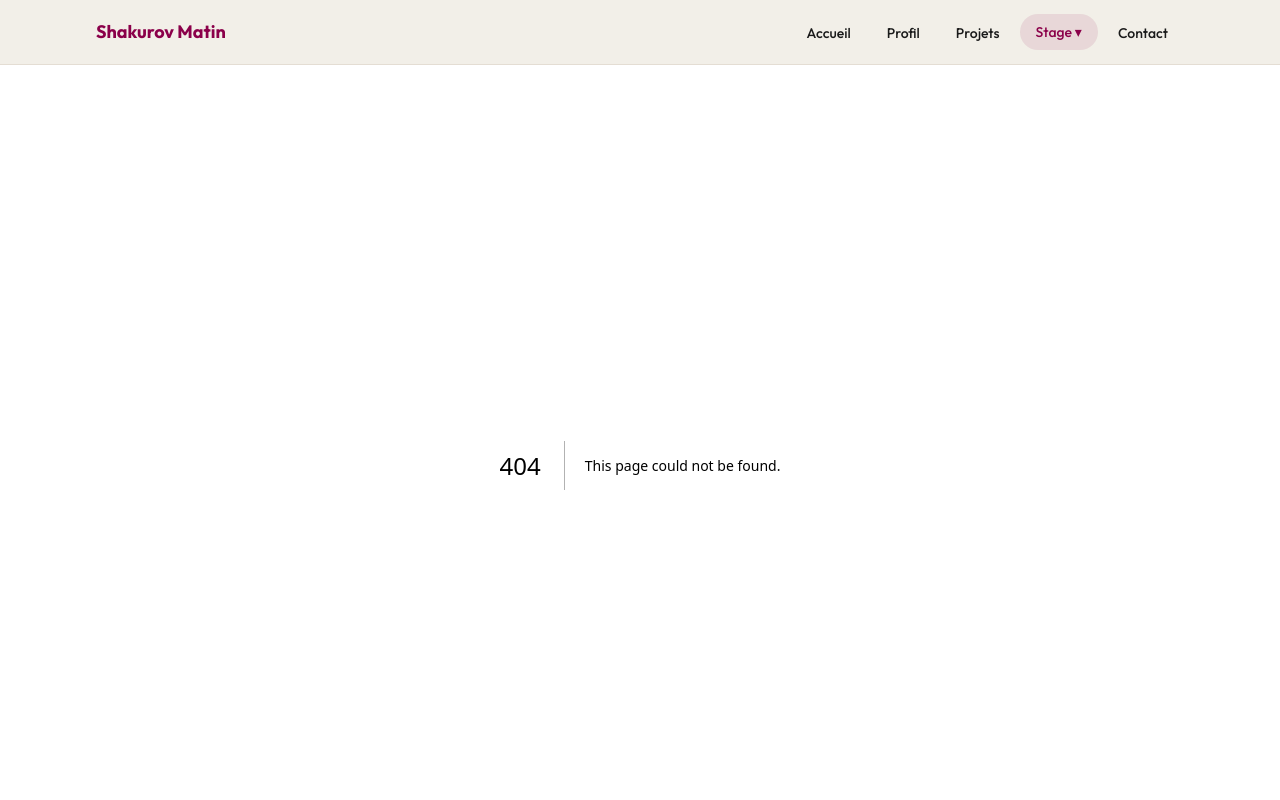
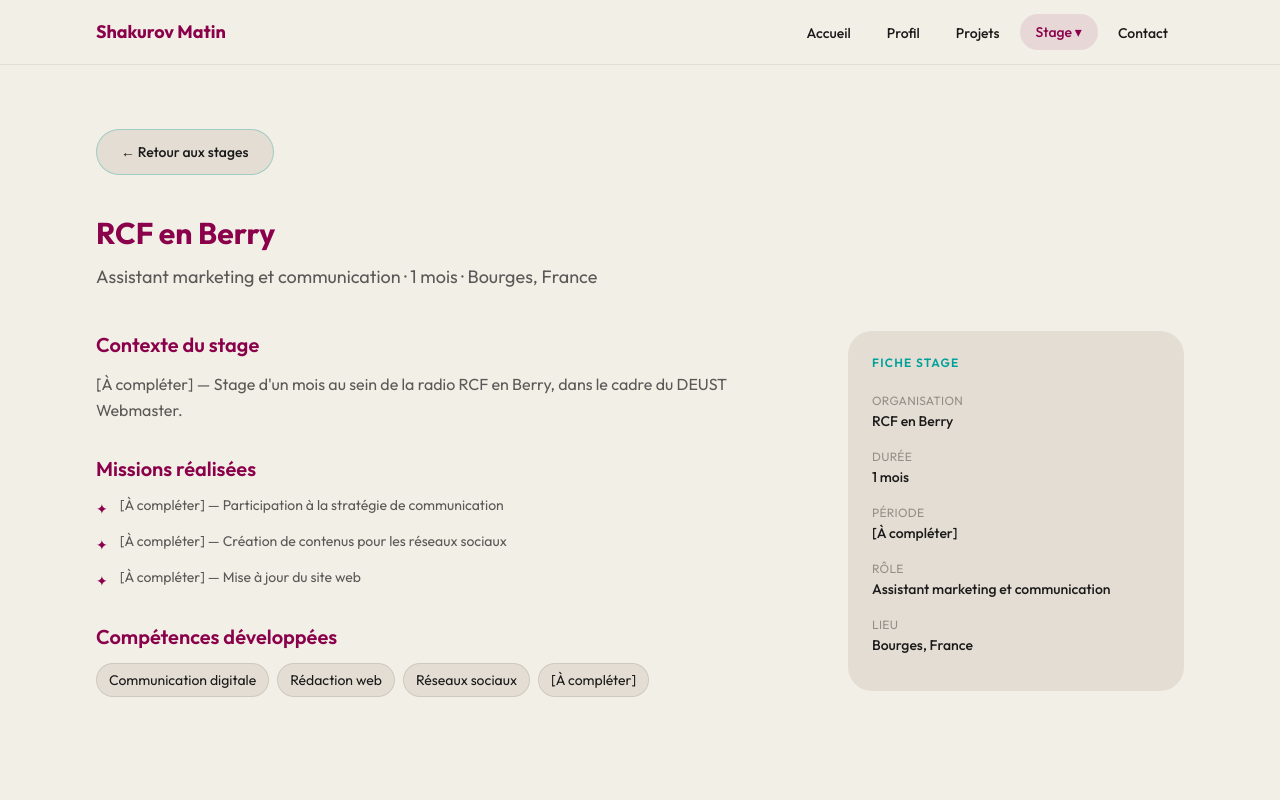
Before and after one commit to BlackOurs18/site_chef_doeuvre, a Next.js app: page /stage/rcf-en-berry in a window 1280 px wide. Before the commit this address had no page. Shown: the top 800 px of the page. Built offline with nearby package versions, Linux system fonts and the light colour scheme.

Commit message:
feat: add RCF en Berry internship page

```diff
--- /dev/null
+++ b/app/stage/rcf-en-berry/page.tsx
@@ -0,0 +1,79 @@
+import type { Metadata } from 'next'
+import Container from '@/components/Container'
+import SectionTitle from '@/components/SectionTitle'
+import MotionSection from '@/components/MotionSection'
+import Button from '@/components/Button'
+import { stages } from '@/data/stages'
+
+export const metadata: Metadata = {
+  title: 'Stage RCF en Berry',
+  description: 'Stage d\'assistant marketing et communication chez RCF en Berry',
+}
+
+export default function RCFPage() {
+  const stage = stages.find((s) => s.id === 'rcf-en-berry')!
+
+  return (
+    <Container className="py-16">
+      <MotionSection>
+        <div className="mb-4">
+          <Button href="/stage" variant="secondary" className="text-sm mb-6">← Retour aux stages</Button>
+        </div>
+        <SectionTitle
+          title={stage.organization}
+          subtitle={`${stage.role} · ${stage.duration} · ${stage.location}`}
+        />
+
+        <div className="grid grid-cols-1 lg:grid-cols-3 gap-10">
+          <div className="lg:col-span-2 space-y-8">
+            <section aria-labelledby="rcf-contexte">
+              <h2 id="rcf-contexte" className="text-xl font-semibold text-accent-main mb-3">Contexte du stage</h2>
+              <p className="text-text-main/70">{stage.description}</p>
+            </section>
+
+            <section aria-labelledby="rcf-missions">
+              <h2 id="rcf-missions" className="text-xl font-semibold text-accent-main mb-3">Missions réalisées</h2>
+              <ul className="space-y-3">
+                {stage.tasks.map((task, i) => (
+                  <li key={i} className="flex items-start gap-3 text-text-main/70 text-sm">
+                    <span className="text-accent-main mt-1 shrink-0">✦</span>
+                    {task}
+                  </li>
+                ))}
+              </ul>
+            </section>
+
+            <section aria-labelledby="rcf-competences">
+              <h2 id="rcf-competences" className="text-xl font-semibold text-accent-main mb-3">Compétences développées</h2>
+              <div className="flex flex-wrap gap-2">
+                {stage.skills.map((skill) => (
+                  <span key={skill} className="text-sm bg-bg-secondary text-text-main px-3 py-1.5 rounded-full border border-text-main/10">
+                    {skill}
+                  </span>
+                ))}
+              </div>
+            </section>
+          </div>
+
+          <aside>
+            <div className="bg-bg-secondary rounded-3xl p-6 sticky top-24">
+              <p className="text-xs uppercase tracking-widest text-accent-light font-semibold mb-4">Fiche stage</p>
+              {[
+                { label: 'Organisation', value: stage.organization },
+                { label: 'Durée', value: stage.duration },
+                { label: 'Période', value: stage.period },
+                { label: 'Rôle', value: stage.role },
+                { label: 'Lieu', value: stage.location },
+              ].map(({ label, value }) => (
+                <div key={label} className="mb-3">
+                  <span className="text-xs text-text-main/40 uppercase tracking-wide">{label}</span>
+                  <p className="text-text-main text-sm font-medium">{value}</p>
+                </div>
+              ))}
+            </div>
+          </aside>
+        </div>
+      </MotionSection>
+    </Container>
+  )
+}
```
